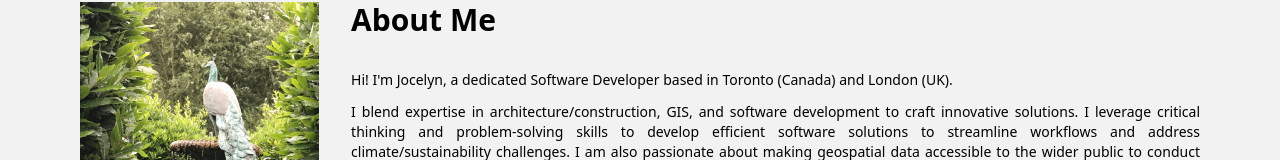
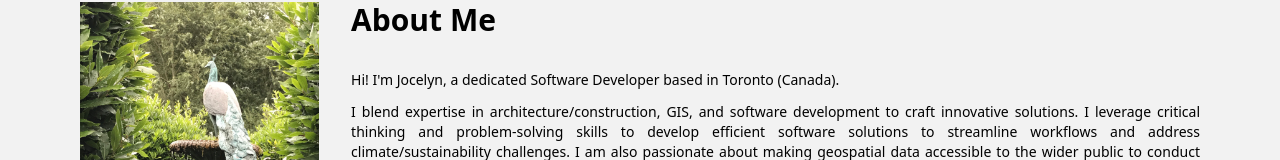
Before and after one commit to JoT8ng/webportfolio, a Next.js app in the folder web-portfolio/: page /about in a window 1280 px wide. Shown: the part 142-302 px from the top of the page. Built offline with nearby package versions, Linux system fonts and the light colour scheme.

Commit message:
update about location

```diff
--- a/web-portfolio/src/pages/about.js
+++ b/web-portfolio/src/pages/about.js
@@ -14,7 +14,7 @@ const About = () => {
                     <div className='md:pl-8'>
                         <h1 className='font-sans font-bold text-black dark:text-white text-3xl pb-8'>About Me</h1>
                         <p className='font-sans text-sm text-black dark:text-white pb-3 text-justify'>
-                            Hi! I&#39;m Jocelyn, a dedicated Software Developer based in Toronto &#40;Canada&#41; and London &#40;UK&#41;.
+                            Hi! I&#39;m Jocelyn, a dedicated Software Developer based in Toronto &#40;Canada&#41;.
                         </p>
                         <p className='font-sans text-sm text-black dark:text-white pb-3 text-justify'>
                             I blend expertise in architecture/construction, GIS, and software development to craft innovative solutions.
```
